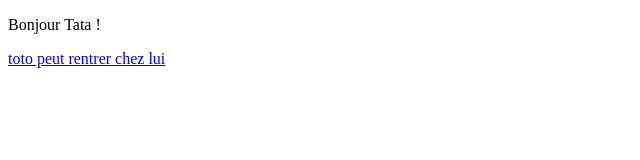
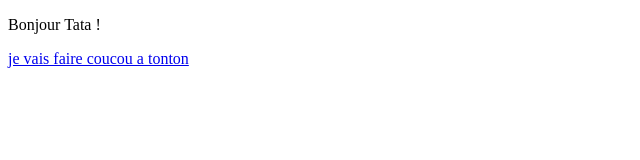
Before and after one commit to aramier34/entrainement, a plain HTML site: page tata.html in a window 1280 px wide. Shown: the full height of the page, 0-640 px from the left. Drawn offline with Linux system fonts and the light colour scheme.

Commit message:
lien vers tonton

```diff
--- a/tata.html
+++ b/tata.html
@@ -8,7 +8,7 @@
 </head>
 <body>
     <p>Bonjour Tata !</p>
-    <a href="index.html"> toto peut rentrer chez lui</a>
+    <a href="tonton.html"> je vais faire coucou a tonton</a>
 
 </body>
 </html>
```
